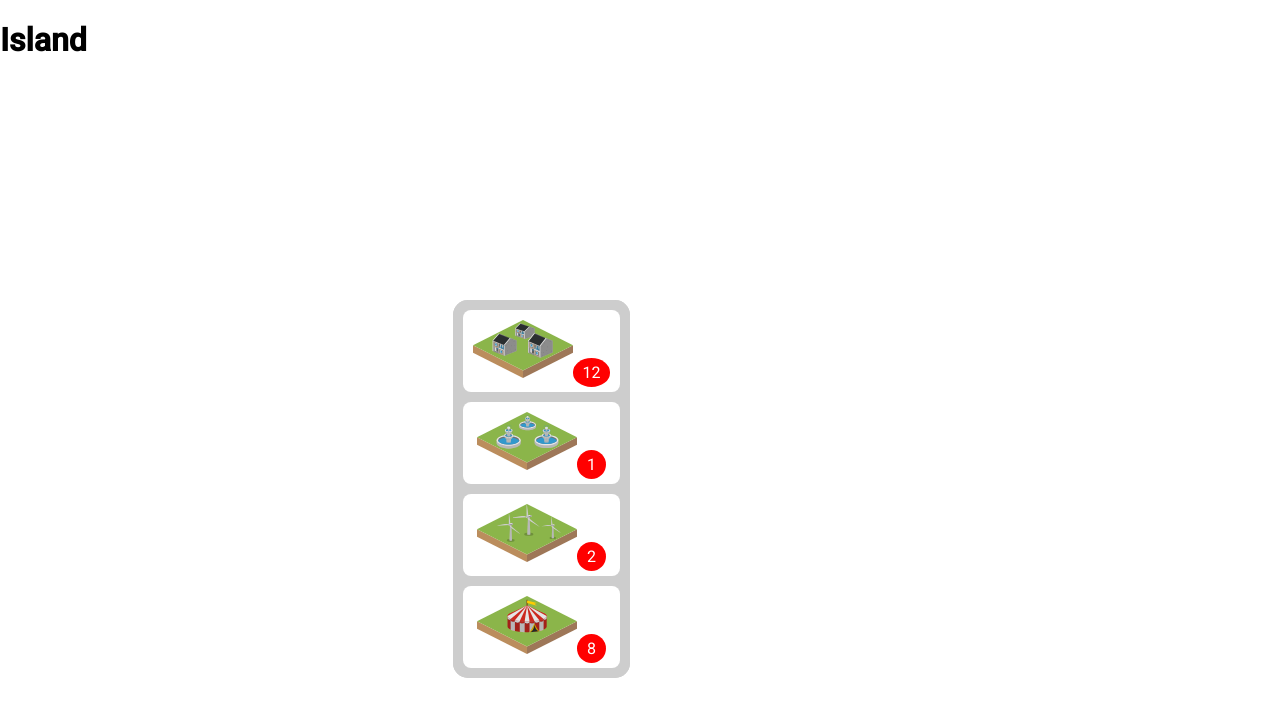
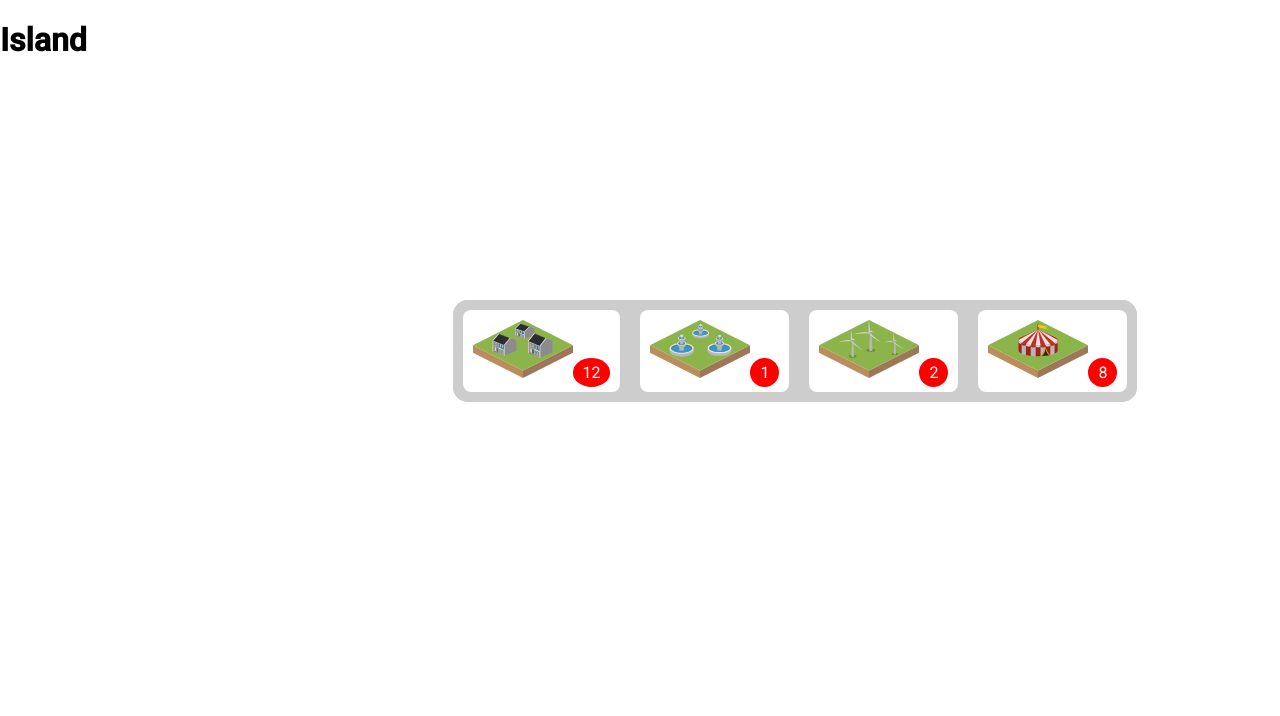
Before and after one commit to baptonx/islanders, an Angular app in the folder game-frontend/: page /inventory in a window 1280 px wide. Shown: the top 716 px of the page. Built offline with nearby package versions, Linux system fonts and the light colour scheme.

Commit message:
visuel du menu ok

```diff
--- a/game-frontend/src/app/inventory/inventory.component.css
+++ b/game-frontend/src/app/inventory/inventory.component.css
@@ -21,10 +21,10 @@
 }
 
 .inventory-button {
+  float: left;
   margin: 10px;
   background: #ffffff;
   border-radius: 8px;
-  box-shadow: 0px 0px 0px 0px black;
   padding: 10px;
 }
 
```
